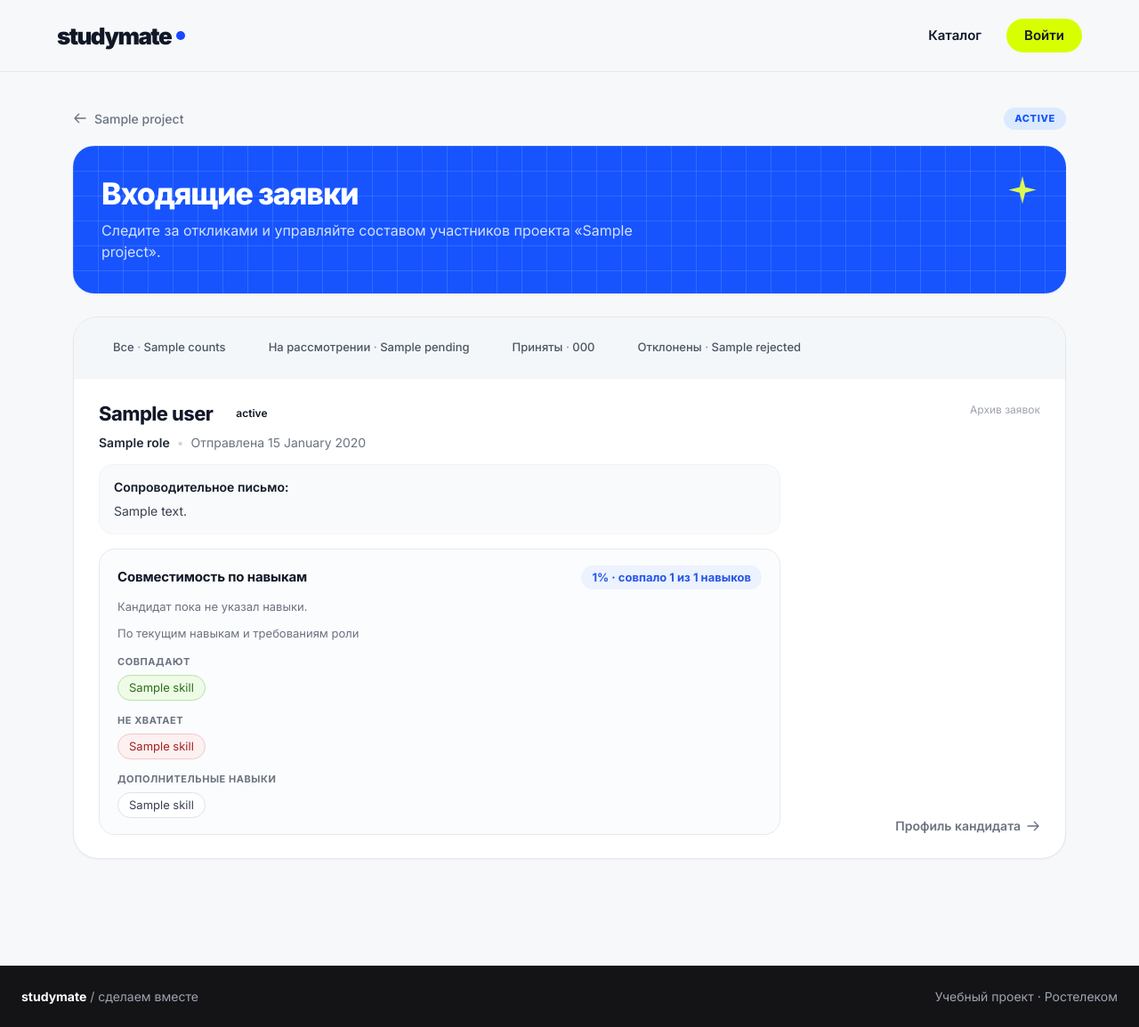
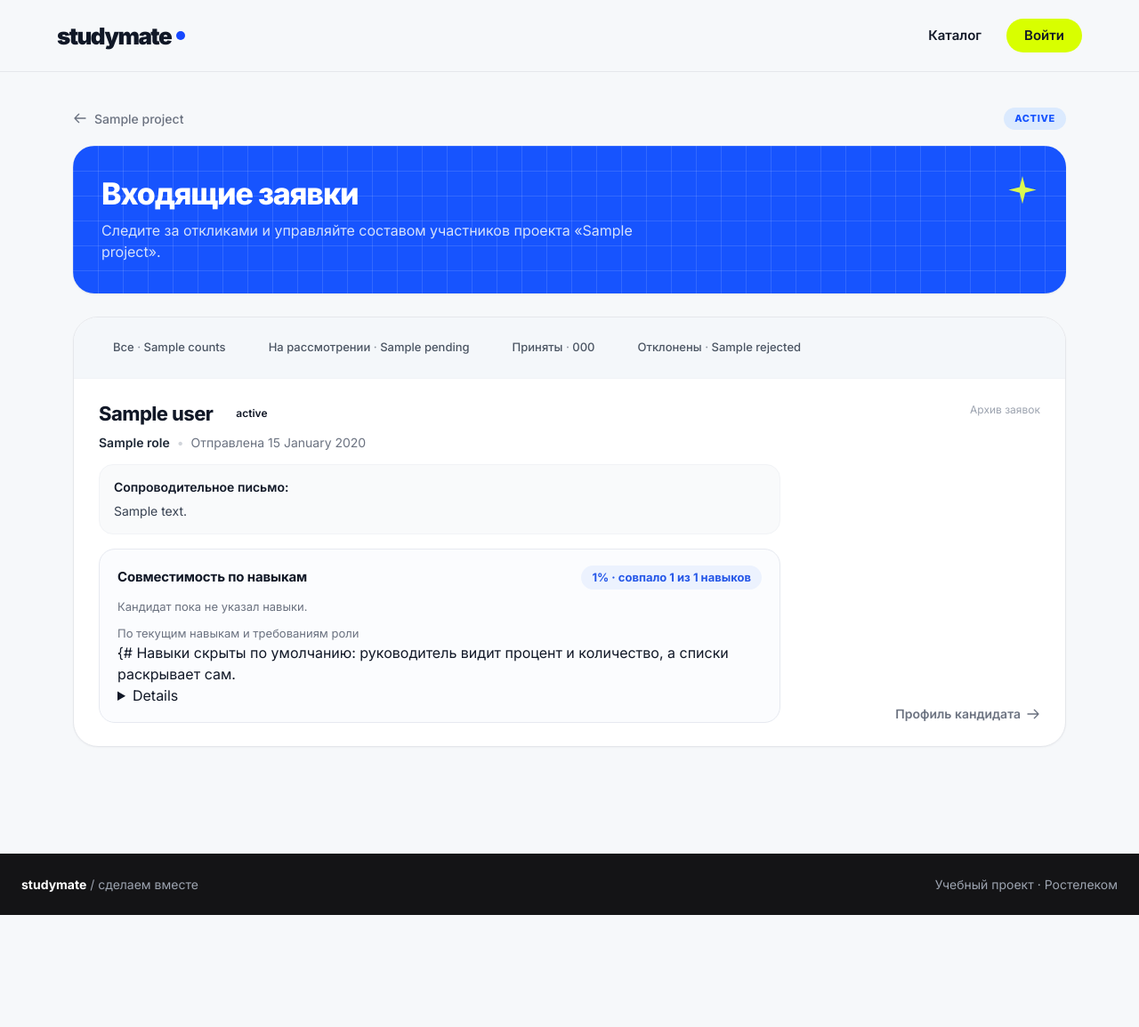
Before and after one commit to akhaD-max/study-mate, a Django app: template applications/templates/applications/incoming.html in a window 1280 px wide. Shown: the whole page at 89% size. After the commit the page ends 1029 px from the top, so only its background shows below. Run offline with Django 5.2, Linux system fonts and the light colour scheme; the template is opened without the code that fills it: most values are stand-ins (such as "Sample title", 1, 10 or a date in 2020).

Commit message:
Collapse skill lists in application compatibility block
The match block on the incoming applications screen now shows only the
percentage and the matched/required count by default. The matched,
missing and additional skill lists are native <details> disclosures that
the project owner can expand, with a count in the summary and a CSS-only
toggle indicator.

Co-authored-by: arena-agent <297053741+arena-agent@users.noreply.github.com>

```diff
--- a/applications/templates/applications/incoming.html
+++ b/applications/templates/applications/incoming.html
@@ -67,23 +67,25 @@
                 {% if application.status != 'pending' %}
                     <p class="in-match-note">По текущим навыкам и требованиям роли</p>
                 {% endif %}
+                {# Навыки скрыты по умолчанию: руководитель видит процент и количество,
+                   а списки раскрывает сам. <details> работает без JS. #}
                 {% if application.skill_match.matched_skills %}
-                    <div class="in-skill-group">
-                        <span class="in-skill-label">Совпадают</span>
+                    <details class="in-skill-group">
+                        <summary class="in-skill-label">Совпадают <span class="in-skill-count">{{ application.skill_match.matched_skills|length }}</span><span class="in-skill-toggle" aria-hidden="true"></span></summary>
                         <ul>{% for skill in application.skill_match.matched_skills %}<li class="in-skill-matched">{{ skill.name }}</li>{% endfor %}</ul>
-                    </div>
+                    </details>
                 {% endif %}
                 {% if application.skill_match.missing_skills %}
-                    <div class="in-skill-group">
-                        <span class="in-skill-label">Не хватает</span>
+                    <details class="in-skill-group">
+                        <summary class="in-skill-label">Не хватает <span class="in-skill-count">{{ application.skill_match.missing_skills|length }}</span><span class="in-skill-toggle" aria-hidden="true"></span></summary>
                         <ul>{% for skill in application.skill_match.missing_skills %}<li class="in-skill-missing">{{ skill.name }}</li>{% endfor %}</ul>
-                    </div>
+                    </details>
                 {% endif %}
                 {% if application.skill_match.extra_skills %}
-                    <div class="in-skill-group">
-                        <span class="in-skill-label">Дополнительные навыки</span>
+                    <details class="in-skill-group">
+                        <summary class="in-skill-label">Дополнительные навыки <span class="in-skill-count">{{ application.skill_match.extra_skills|length }}</span><span class="in-skill-toggle" aria-hidden="true"></span></summary>
                         <ul>{% for skill in application.skill_match.extra_skills %}<li>{{ skill.name }}</li>{% endfor %}</ul>
-                    </div>
+                    </details>
                 {% endif %}
             </section>
         </div>
--- a/static/css/incoming.css
+++ b/static/css/incoming.css
@@ -174,8 +174,47 @@
 }
 .in-match-score-empty { background: #f1f2f5; color: #6b7280; }
 .in-match-note { margin: 10px 0 0; color: #6b7280; font-size: 13px; line-height: 1.5; }
-.in-skill-group { margin-top: 14px; }
-.in-skill-label { display: block; margin-bottom: 6px; color: #6b7280; font-size: 11px; font-weight: 700; letter-spacing: .05em; text-transform: uppercase; }
+.in-skill-group { margin-top: 10px; }
+.in-skill-label {
+    display: inline-flex;
+    align-items: center;
+    gap: 7px;
+    padding: 3px 8px 3px 0;
+    border-radius: 6px;
+    list-style: none;
+    cursor: pointer;
+    color: #6b7280;
+    font-size: 11px;
+    font-weight: 700;
+    letter-spacing: .05em;
+    text-transform: uppercase;
+}
+.in-skill-label::-webkit-details-marker { display: none; }
+.in-skill-label:hover { color: #2557e8; }
+.in-skill-label:focus-visible { outline: 2px solid #2557e855; outline-offset: 2px; }
+.in-skill-count { color: #111827; font-size: 11px; }
+.in-skill-toggle {
+    position: relative;
+    width: 11px;
+    height: 11px;
+    border: 1px solid #cfd5e0;
+    border-radius: 50%;
+    background: #fff;
+}
+.in-skill-toggle::before,
+.in-skill-toggle::after {
+    content: "";
+    position: absolute;
+    top: 50%;
+    left: 50%;
+    width: 6px;
+    height: 1.5px;
+    background: #6b7280;
+    transform: translate(-50%, -50%);
+}
+.in-skill-toggle::after { transform: translate(-50%, -50%) rotate(90deg); }
+.in-skill-group[open] .in-skill-toggle::after { opacity: 0; }
+.in-skill-group[open] .in-skill-label { margin-bottom: 4px; }
 .in-skill-group ul { display: flex; flex-wrap: wrap; gap: 8px; margin: 0; padding: 0; list-style: none; }
 .in-skill-group li {
     padding: 4px 12px;
```
Also changed, not shown: docs/sprint-8/incoming-screen.md (+10 -0 lines), tests/applications/test_incoming_skill_match.py (+12 -0 lines).
